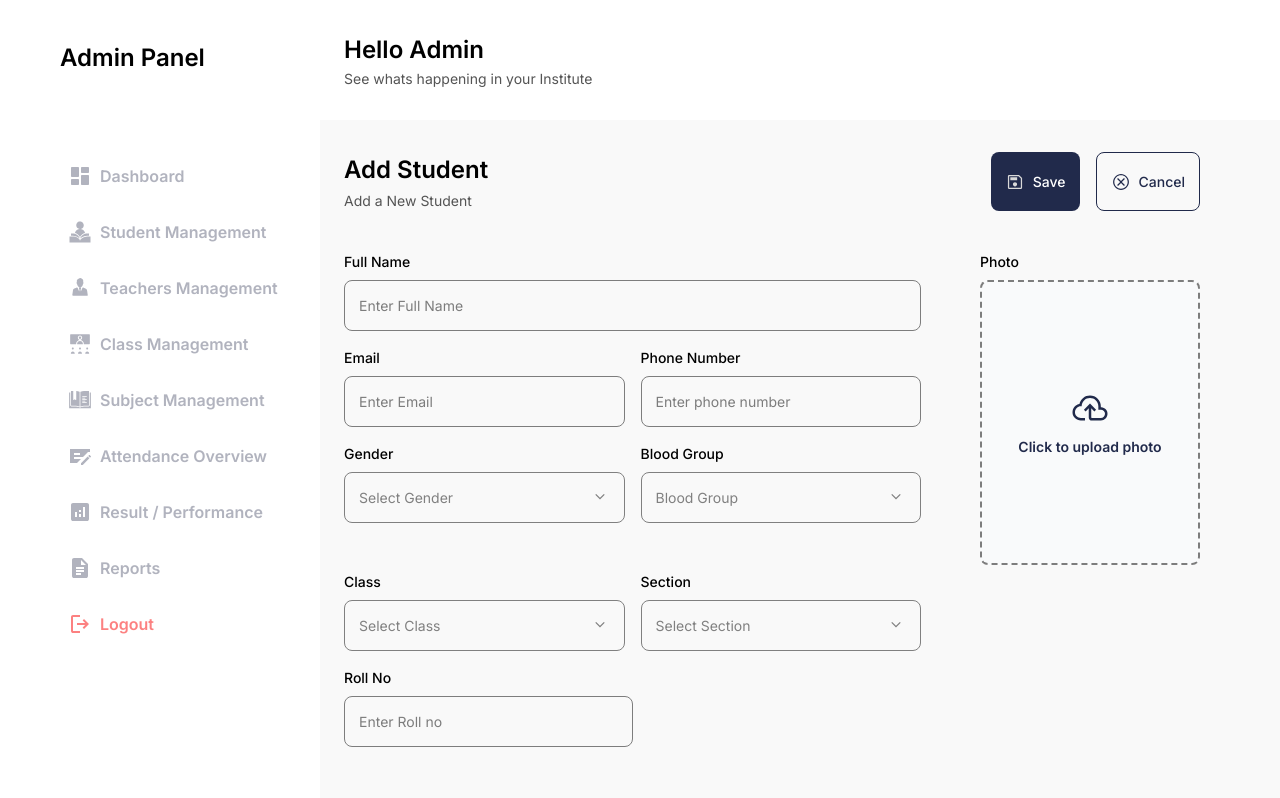
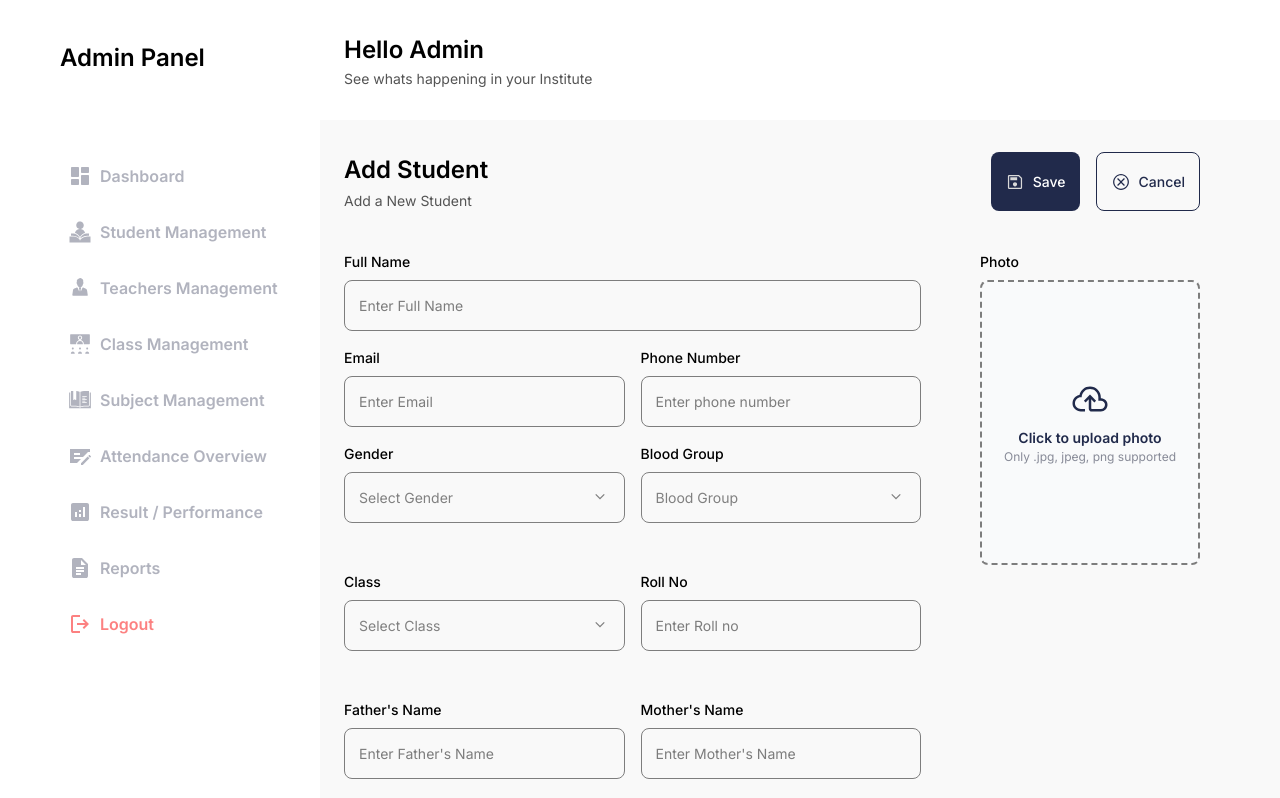
Before and after one commit to albin8800/school-management-system-frontend, a React (Vite) app: page /admin/add-student in a window 1280 px wide. Shown: the top 798 px of the page. Built offline with nearby package versions, Linux system fonts and the light colour scheme.

Commit message:
fix: student add Ui

```diff
--- a/src/pages/admin/AddStudents.jsx
+++ b/src/pages/admin/AddStudents.jsx
@@ -2,6 +2,19 @@ import React from 'react'
 import { useRef, useState } from 'react';
 
 const AddStudents = () => {
+
+    const [formData, setFormData] = useState({
+      full_name: "",
+      email: "",
+      phone: "",
+      gender: "",
+      blood_group: "",
+      roll_no: "",
+      class_id: "",
+      father_name: "",
+      mother_name: "",
+      address: "",
+    });
 
     const fileInputRef = useRef(null);
   const [photoPreview, setPhotoPreview] = useState(null);
@@ -28,7 +41,7 @@ const AddStudents = () => {
               alt=""
             />
 
-            <button className="text-[#FFFFFF] text-[14px] font-medium">
+            <button type='submit' className="text-[#FFFFFF] text-[14px] font-medium">
               Save
             </button>
           </div>
@@ -46,7 +59,8 @@ const AddStudents = () => {
         </div>
       </div>
 
-      <div className="flex gap-14.75 mt-10">
+      <form className="flex gap-14.75 mt-10">
+
         <div className="flex flex-col gap-4  w-3/4">
           <div className="flex flex-col gap-2">
             <label className="text-[14px] font-medium">Full Name</label>
@@ -61,7 +75,7 @@ const AddStudents = () => {
             <div className="flex w-1/2 flex-col gap-2">
               <label className="text-[14px] font-medium">Email</label>
               <input
-                type="text"
+                type="email"
                 placeholder="Enter Email"
                 className="w-full border border-[#7D7D7D] rounded-lg p-3.5 outline-0 text-[14px] text-[#000000]"
               />
@@ -69,7 +83,8 @@ const AddStudents = () => {
             <div className="flex w-1/2 flex-col gap-2">
               <label className="text-[14px] font-medium">Phone Number</label>
               <input
-                type="text"
+                type="tel"
+                maxLength={10}
                 placeholder="Enter phone number"
                 className="w-full border border-[#7D7D7D] rounded-lg p-3.5 outline-0 text-[14px] text-[#000000]"
               />
@@ -147,36 +162,7 @@ const AddStudents = () => {
                   <option className="w-full" value="">
                     Select Class
                   </option>
-                  <option className="w-full" value="">
-                    1st
-                  </option>
-                  <option className="w-full" value="">
-                    2nd
-                  </option>
-                  <option className="w-full" value="">
-                    3rd
-                  </option>
-                  <option className="w-full" value="">
-                    4th
-                  </option>
-                  <option className="w-full" value="">
-                    5th
-                  </option>
-                  <option className="w-full" value="">
-                    6th
-                  </option>
-                  <option className="w-full" value="">
-                    7th
-                  </option>
-                  <option className="w-full" value="">
-                    8th
-                  </option>
-                  <option className="w-full" value="">
-                    9th
-                  </option>
-                  <option className="w-full" value="">
-                    10th
-                  </option>
+
                 </select>
                 <img
                   className="h-5 w-5"
@@ -186,41 +172,6 @@ const AddStudents = () => {
               </div>
             </div>
             <div className="flex w-1/2 flex-col gap-2">
-              <label className="text-[14px] font-medium">Section</label>
-              <div className="flex border justify-between border-[#808080] rounded-lg p-3.5 cursor-pointer">
-                <select className="appearance-none text-[14px] w-full text-[#808080] outline-0">
-                  <option className="w-full" value="">
-                    Select Section
-                  </option>
-                  <option className="w-full" value="">
-                    A
-                  </option>
-                  <option className="w-full" value="">
-                    B
-                  </option>
-                  <option className="w-full" value="">
-                    C
-                  </option>
-                  <option className="w-full" value="">
-                    D
-                  </option>
-                  <option className="w-full" value="">
-                    E
-                  </option>
-                  <option className="w-full" value="">
-                    F
-                  </option>
-                </select>
-                <img
-                  className="h-5 w-5"
-                  src="/src/assets/admin/icons/arrow-down.svg"
-                  alt=""
-                />
-              </div>
-            </div>
-          </div>
-          <div className="flex gap-4  justify-between">
-            <div className="flex w-1/2 flex-col gap-2">
               <label className="text-[14px] font-medium">Roll No</label>
               <input
                 type="text"
@@ -229,6 +180,7 @@ const AddStudents = () => {
               />
             </div>
           </div>
+
 
           <div className="flex gap-4 mt-8 justify-between">
             <div className="flex w-1/2 flex-col gap-2">
@@ -290,9 +242,12 @@ const AddStudents = () => {
                   alt="Upload"
                   className="h-10 w-10"
                 />
+                <div className='flex flex-col items-center justify-center'>
                 <p className="text-[14px] font-semibold text-[#212A4B]">
                   Click to upload photo
                 </p>
+                <p className='text-[12px] text-[#878A97]'>Only .jpg, jpeg, png supported</p>
+                </div>
               </div>
             )}
           </div>
@@ -307,7 +262,8 @@ const AddStudents = () => {
             </button>
           )}
         </div>
-      </div>
+        </form>
+
     </div>
   );
 }
```
